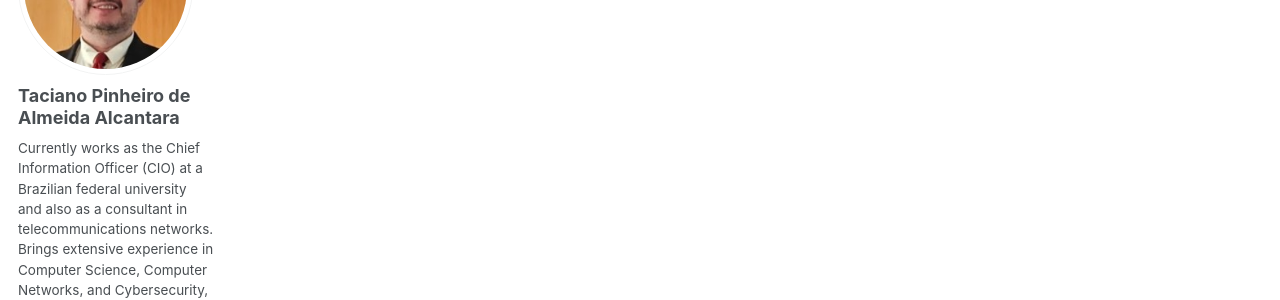
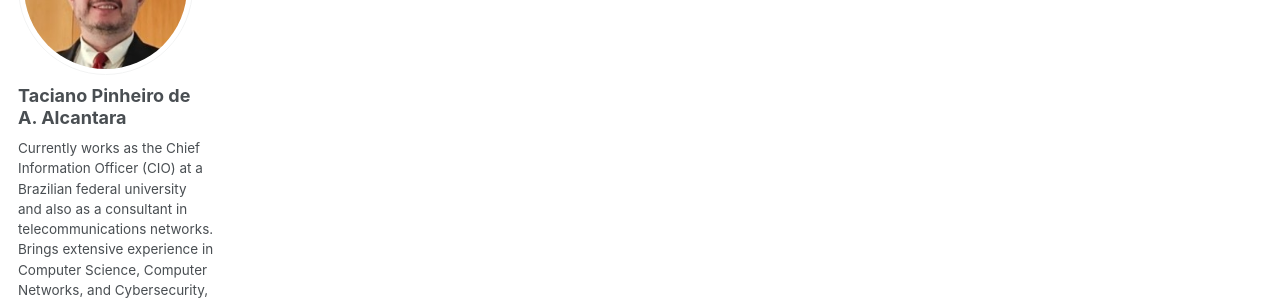
Before and after one commit to tacianopinheiro/tacianopinheiro.github.io, a Jekyll site: the page built from _pages/about.md, in a window 1280 px wide. Shown: the part 199-499 px from the top of the page. Built offline with Jekyll 4.4.1, drawn with Linux system fonts in a browser that asks for light colours; some web fonts are replaced.

Commit message:
Update _config.yml

```diff
--- a/_config.yml
+++ b/_config.yml
@@ -12,7 +12,7 @@ site_theme               : "default"
 title                    : "Taciano Pinheiro de Almeida Alcantara"
 title_separator          : "-"
 name                     : &name "Taciano Pinheiro"
-description              : &description "personal description"
+description              : &description "Academic page"
 url                      : https://tacianopinheiro.github.io # the base hostname & protocol for your site e.g. "https://[your GitHub username].github.io" or if you already have some other page hosted on Github then use "https://[your GitHub username].github.io/[Your Repo Name]"
 baseurl                  : "" # the subpath of your site, e.g. "/blog"
 repository               : "tacianopinheiro/tacianopinheiro.github.io"
@@ -23,7 +23,7 @@ repository               : "tacianopinheiro/tacianopinheiro.github.io"
 author:
   # Biographic information
   avatar           : "profile.png"
-  name             : "Taciano Pinheiro de Almeida Alcantara"
+  name             : "Taciano Pinheiro de A. Alcantara"
   pronouns         : # example: "she/her"
   bio              : "Currently works as the Chief Information Officer (CIO) at a Brazilian federal university and also as a consultant in telecommunications networks. Brings extensive experience in Computer Science, Computer Networks, and Cybersecurity, with a focus on IT strategic management, network infrastructure, information security, and technological innovation in the public sector."
   location         : "Brazil"
```
